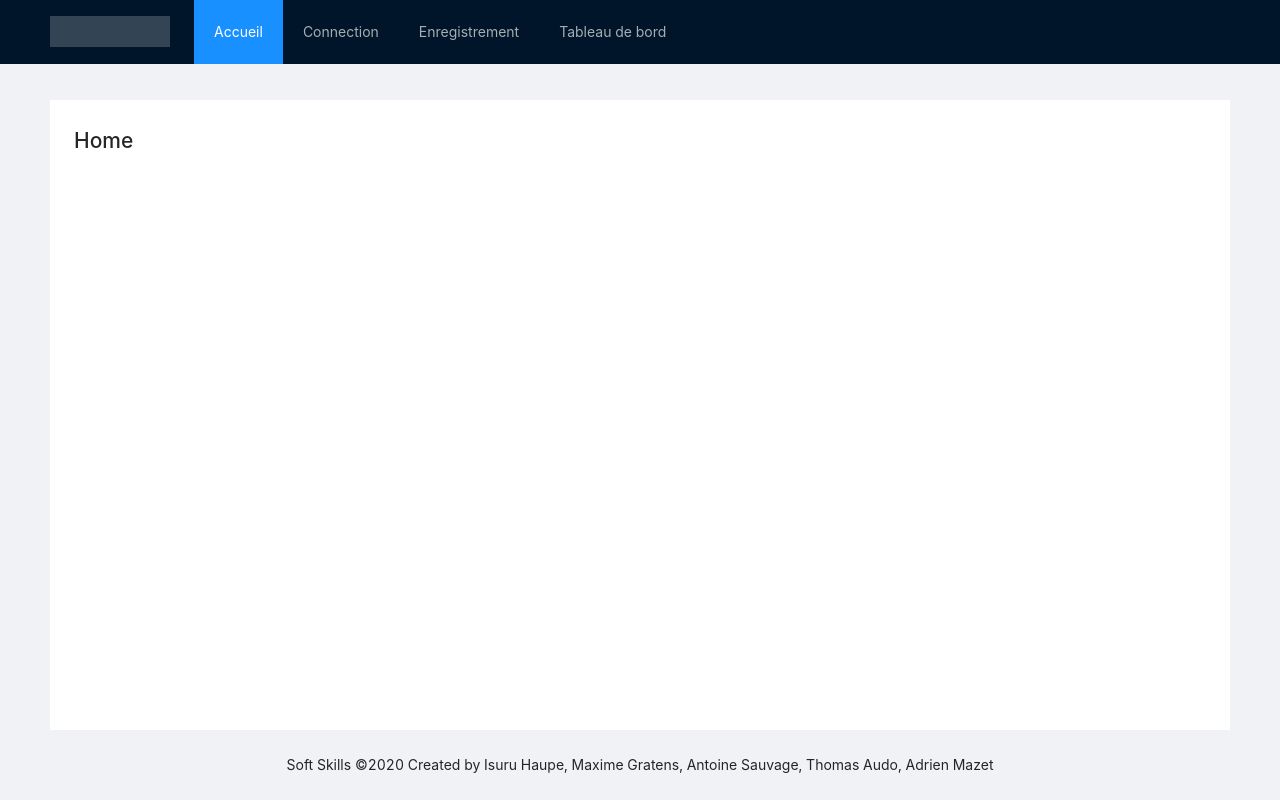
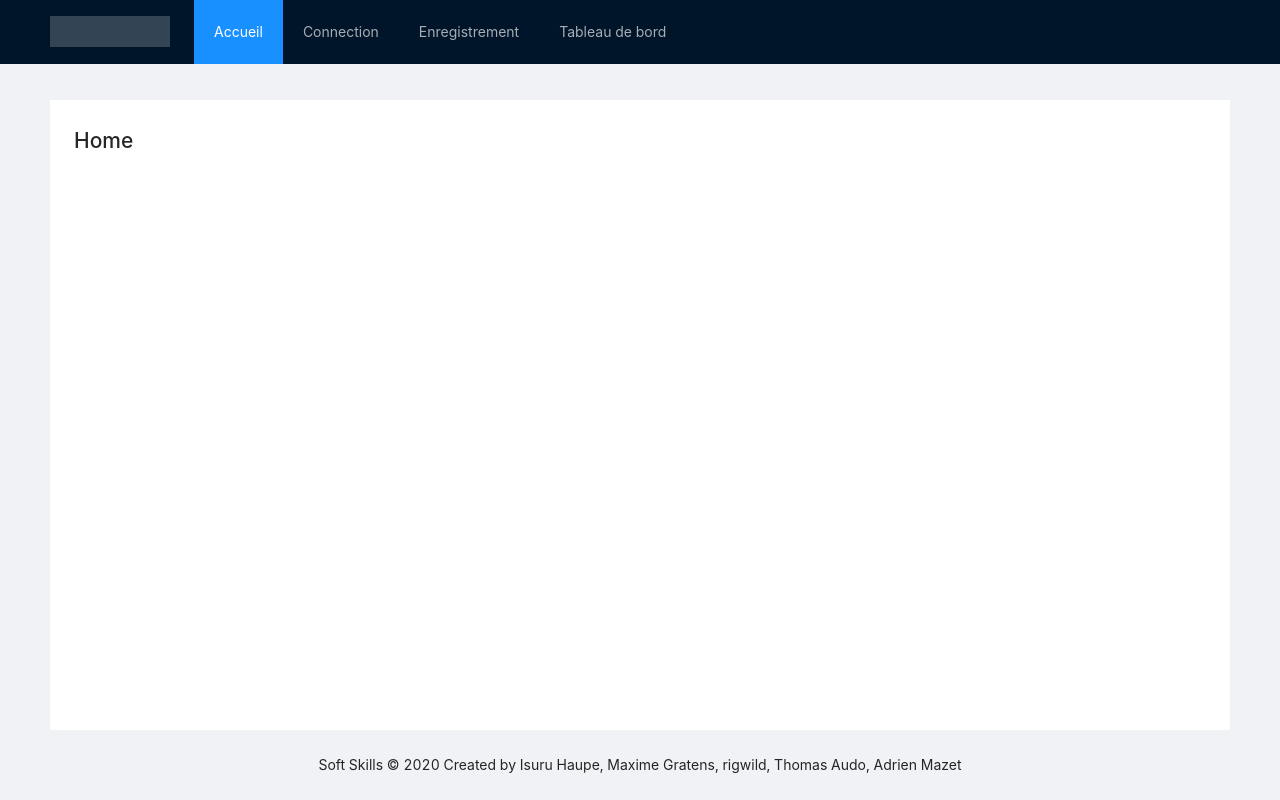
Before and after one commit to rigwild/soft-skills, a React (Create React App) app in the folder packages/front/: page / in a window 1280 px wide. Built offline with nearby package versions, Linux system fonts and the light colour scheme.

Commit message:
Edit copyright notice

```diff
--- a/packages/front/src/components/layout/Layout.tsx
+++ b/packages/front/src/components/layout/Layout.tsx
@@ -42,7 +42,7 @@ const Layout = (props: Props) => (
       </div>
     </Content>
     <Footer style={{ textAlign: "center" }}>
-      Soft Skills ©2020 Created by Isuru Haupe, Maxime Gratens, Antoine Sauvage,
+      Soft Skills © 2020 Created by Isuru Haupe, Maxime Gratens, rigwild,
       Thomas Audo, Adrien Mazet
     </Footer>
   </AntLayout>
```
